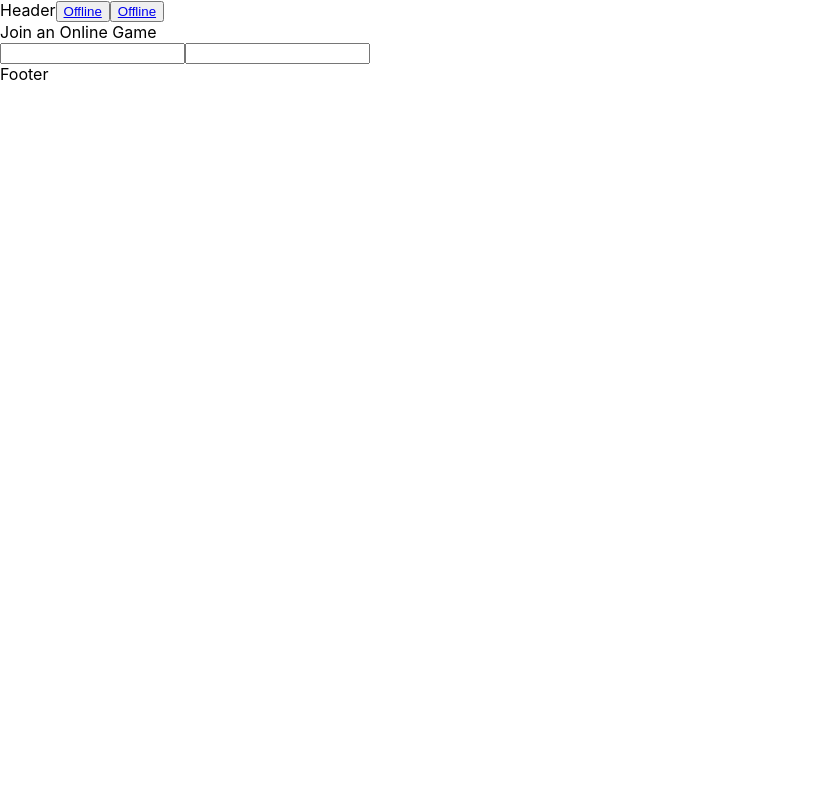
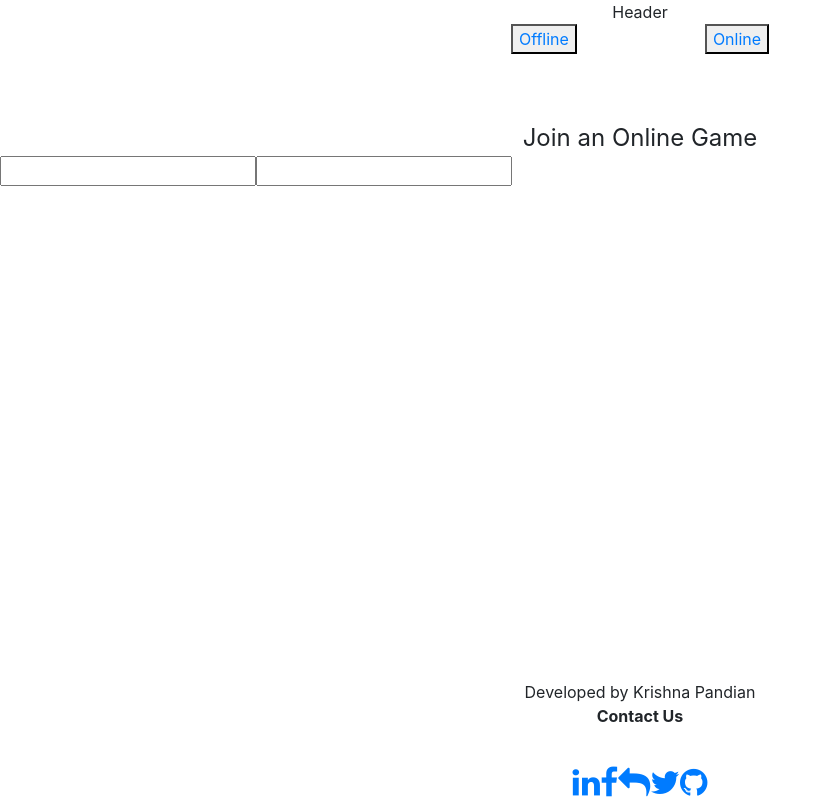
Before and after one commit to krishnakpandian/Sudoku_Online, a React (Create React App) app: page /#/online in a window 1280 px wide. Shown: the whole page, without its empty margins (0-832 px from the left). Built offline with nearby package versions, Linux system fonts and the light colour scheme.

Commit message:
Learned set state, use state

```diff
--- a/package.json
+++ b/package.json
@@ -6,8 +6,10 @@
     "@testing-library/jest-dom": "^4.2.4",
     "@testing-library/react": "^9.3.2",
     "@testing-library/user-event": "^7.1.2",
+    "bootstrap": "^4.5.2",
     "node-sass": "^4.14.1",
     "react": "^16.13.1",
+    "react-bootstrap": "^1.3.0",
     "react-dom": "^16.13.1",
     "react-router-dom": "^5.2.0",
     "react-scripts": "3.4.3",
--- a/src/Components/Footer/Footer.js
+++ b/src/Components/Footer/Footer.js
@@ -1,11 +1,24 @@
 import React from 'react';
 import './Footer.scss';
+import 'bootstrap/dist/css/bootstrap.min.css';
 const Footer = () => {
     return(
         <>
-            <footer>
-                Footer
-            </footer>
+            <div class="footer-container">
+                <link rel="stylesheet" href="https://cdnjs.cloudflare.com/ajax/libs/font-awesome/4.7.0/css/font-awesome.min.css"></link>
+                <footer>
+                    <div class="About"> Developed by Krishna Pandian</div>
+                    <b>Contact Us</b>
+                    <br />
+                    <div class="links">
+                    <a href="https://www.linkedin.com/in/krishna-kumar-pandian/" target="_blank" rel="noopener noreferrer" class="fa fa-linkedin fa-2x"> </a>
+                    <a href="https://www.facebook.com/krishna.pandian.35/" target="_blank" rel="noopener noreferrer" class="fa fa-facebook fa-2x"> </a>
+                    <a href="mailto:krishnakpandian@gmail.com" target="_blank" rel="noopener noreferrer" class="fa fa-mail-reply fa-2x"> </a>
+                    <a href="https://twitter.com/krishnakpandian"  target="_blank" rel="noopener noreferrer" class="fa fa-twitter fa-2x"> </a>
+                    <a href="https://github.com/krishnakpandian" target="_blank" rel="noopener noreferrer" class="fa fa-github fa-2x"> </a>
+                    </div>
+                </footer>
+            </div>
         </>
     );
 }
--- a/src/Components/Footer/Footer.scss
+++ b/src/Components/Footer/Footer.scss
@@ -0,0 +1,16 @@
+.footer-container {
+    margin: 0vh 20vw 0 20vw;
+    min-height: 15vh;
+    footer {
+        display: flex;
+        flex-direction: column;
+        justify-content: center;
+        align-items:center;
+        .links {
+            display: flex;
+            justify-content: space-around;
+            margin-top: 15px;
+            padding-bottom: 10px;
+        }
+    }
+}
--- a/src/Components/Header/Header.js
+++ b/src/Components/Header/Header.js
@@ -6,9 +6,11 @@ const Header = () => {
         <>
             <div class="header-container">
                 <header>
-                    Header
-                    <button><Link to="/offline">Offline </Link></button>
-                    <button><Link to="/online">Offline </Link></button>
+                    <div class="title">Header</div>
+                    <div class = "buttons">
+                        <button><Link to="/offline">Offline </Link></button>
+                        <button><Link to="/online">Online </Link></button>
+                    </div>
                 </header>
             </div>
         </>
--- a/src/Components/Header/Header.scss
+++ b/src/Components/Header/Header.scss
@@ -0,0 +1,17 @@
+.header-container {
+    min-height: 15vh;
+    width: 100%;
+    header {
+        display: flex;
+        flex-direction: column;
+        align-items: center;
+        justify-content: center;
+        .buttons {
+            align-items: center;
+            button {
+                margin-right: 5vw;
+                margin-left: 5vw;
+            }
+        }
+    }
+}
--- a/src/Components/Join/Join.js
+++ b/src/Components/Join/Join.js
@@ -1,15 +1,18 @@
-import React from 'react';
+import React, {useState} from 'react';
 import './Join.scss';
 
 const Join = () => {
+    const [name, setName] = useState('');
+    const [room, setRoom] = useState('');
+
     return(
         <>
             <div class="join-container">
                 <div class="header">
                     Join an Online Game
                 </div>
-                <input type="text"/>
-                <input type="text"/>
+                <input type="text" onChange={event => setName(event.target.value)}/>
+                <input type="text"onChange={event => setRoom(event.target.value)}/>
             </div>
         </>
     );
--- a/src/Components/Join/Join.scss
+++ b/src/Components/Join/Join.scss
@@ -0,0 +1,7 @@
+.join-container {
+    min-height:70vh;
+    .header {
+        text-align: center;
+        font-size:24px;
+    }
+}
```
Also changed, not shown: 1 other file (tests, documents, lock files or other folders).
